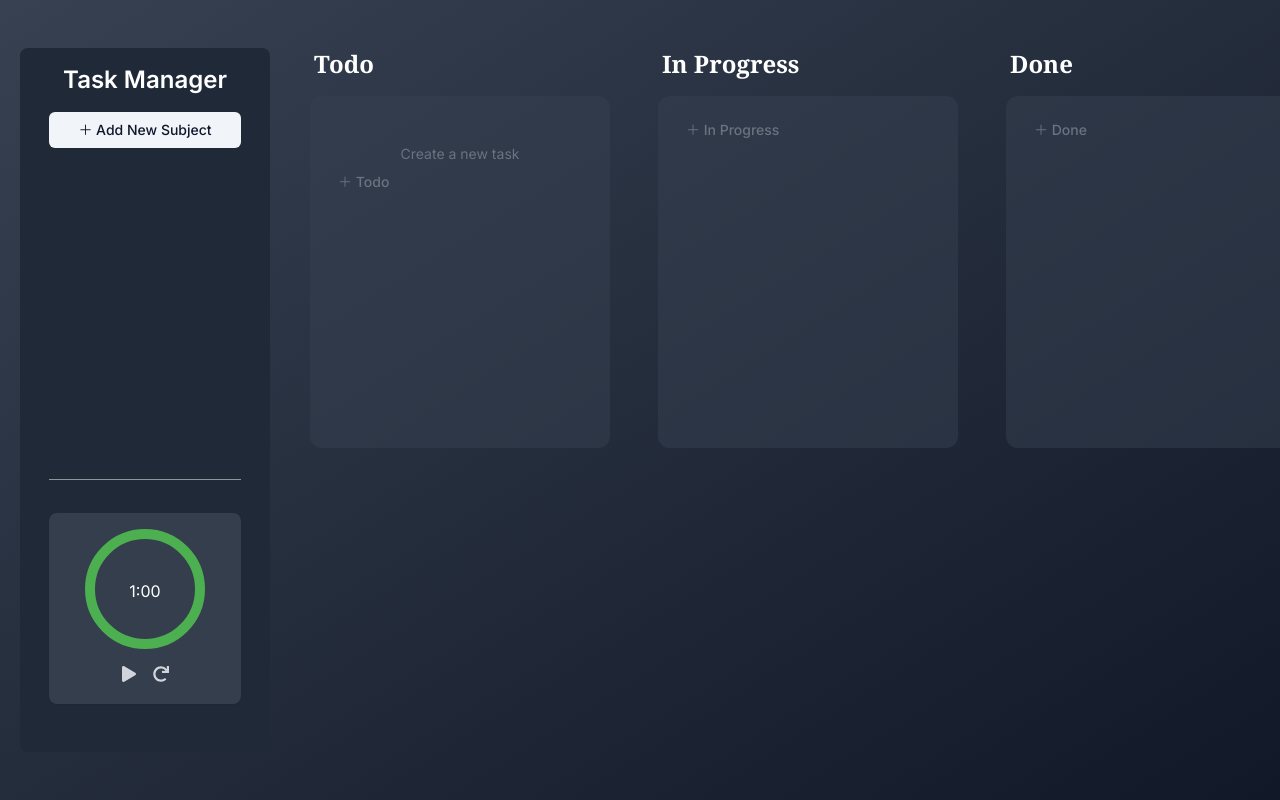
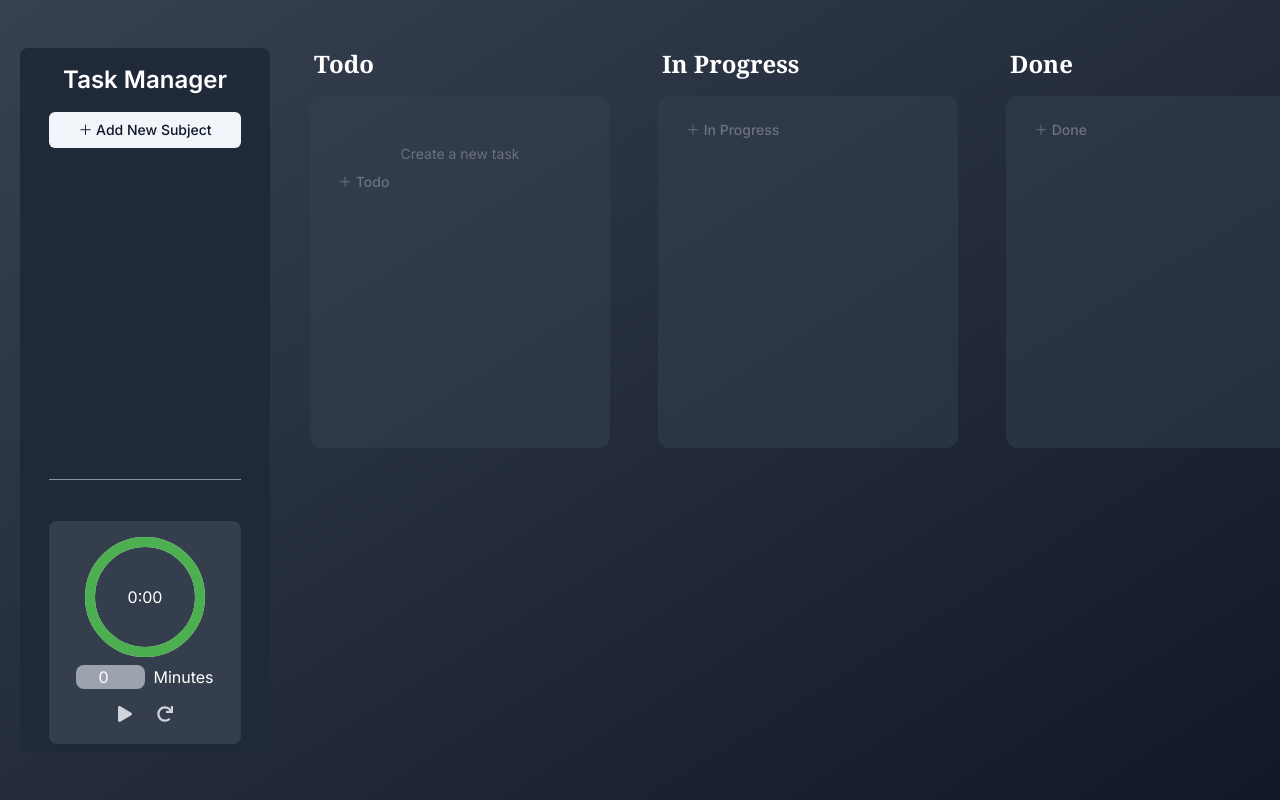
Before and after one commit to hanaisreal/notifyMe, a Next.js app: page / in a window 1280 px wide. Built offline with nearby package versions, Linux system fonts and the light colour scheme.

Commit message:
feat: modify clock time

```diff
--- a/components/clock.tsx
+++ b/components/clock.tsx
@@ -1,25 +1,30 @@
 import React, { useState, useEffect } from 'react';
 import { FaPlay, FaStop, FaRedo } from 'react-icons/fa';
 
-const CountdownClock = ({ minutes = 1}) => {
+const CountdownClock = () => {
+    const [minutes, setMinutes] = useState(0);
     const [secondsLeft, setSecondsLeft] = useState(minutes * 60);
     const [isActive, setIsActive] = useState(false);
     const size = 120; // SVG size
     const strokeWidth = 10;
     const radius = (size - strokeWidth) / 2;
     const circumference = radius * 2 * Math.PI;
-    const initialOffset = circumference;
+
+
+    useEffect(() => {
+        setSecondsLeft(minutes * 60);
+    }, [minutes]);
 
     useEffect(() => {
         let timer: NodeJS.Timeout;
         if (isActive) {
             timer = setInterval(() => {
-                setSecondsLeft(prevSeconds => {
-                    if (prevSeconds <= 1) {
+                setSecondsLeft((prevSeconds) => {
+                    const updatedSeconds = prevSeconds - 1;
+                    if (updatedSeconds <= 0) {
                         setIsActive(false);
-                        clearInterval(timer);
                     }
-                    return prevSeconds - 1;
+                    return updatedSeconds;
                 });
             }, 1000);
         }
@@ -27,11 +32,16 @@ const CountdownClock = ({ minutes = 1}) => {
         return () => clearInterval(timer);
     }, [isActive]);
 
-    const strokeDashoffset = (circumference - (secondsLeft / (minutes * 60)) * circumference) + initialOffset;
+    useEffect(() => {
+        setSecondsLeft(minutes * 60);
+    }, [minutes]);
 
     const startTimer = () => {
-        setIsActive(true);
+        if (!isActive && secondsLeft > 0) {
+            setIsActive(true);
+        }
     };
+
 
     const stopTimer = () => {
         setIsActive(false);
@@ -42,13 +52,16 @@ const CountdownClock = ({ minutes = 1}) => {
         setSecondsLeft(minutes * 60);
     };
 
+    const strokeDashoffset = circumference - (circumference * (secondsLeft / (minutes * 60)));
+
+
     return (
         <div className='flex flex-col  bg-gray-600/50 bg-auto bg-center shadow-sm p-4 mt-4 rounded-lg items-center'>
             <svg width={size} height={size} viewBox={`0 0 ${size} ${size}`}>
                 {/* Background circle */}
                 <circle
                     fill="none"
-                    stroke="#4CAF50"
+                    stroke="#eee"
                     cx={size / 2}
                     cy={size / 2}
                     r={radius}
@@ -57,7 +70,7 @@ const CountdownClock = ({ minutes = 1}) => {
                 {/* Foreground circle */}
                 <circle
                     fill="none"
-                    stroke="#eee"
+                    stroke="#4CAF50"
                     cx={size / 2}
                     cy={size / 2}
                     r={radius}
@@ -67,17 +80,32 @@ const CountdownClock = ({ minutes = 1}) => {
                     transform={`rotate(-90 ${size / 2} ${size / 2})`}
                 />
                 {/* Countdown text */}
-                <text
-                    fill="white"
-                    fontSize="16"
-                    x="50%"
-                    y="50%"
-                    dy="8"
-                    textAnchor="middle">
-                    {Math.floor(secondsLeft / 60)}:{('0' + secondsLeft % 60).slice(-2)}
-                </text>
             </svg>
-            <div style={{ marginTop: '15px', textAlign: 'center' }} className='text-gray-300 space-x-4'>
+            <div className='absolute text-center mt-10 pt-2 ' >
+                <span style={{ fontSize: '16px' }}>
+                        {Math.floor(secondsLeft / 60)}:{('0' + secondsLeft % 60).slice(-2)}
+                </span>
+            </div>
+            <div className='mt-2'>
+                {isActive
+                    ? <span>focus time</span>
+                    :
+                    <>
+                        <input
+                            className='rounded-lg bg-gray-400 text-center mr-2'
+                            type="number"
+                            value={minutes}
+                            onChange={(e) => setMinutes(Math.max(1, Math.min(60, parseInt(e.target.value))))}
+                            min="1"
+                            max="60"
+                            style={{ fontSize: '16px' }}
+                        />
+                        <span style={{ fontSize: '16px' }}>Minutes</span>
+                    </>
+                }
+
+            </div>
+            <div style={{ marginTop: '15px', textAlign: 'center' }} className='text-gray-300 space-x-6'>
                 {isActive ? (
                     <button onClick={stopTimer} aria-label="Stop">
                         <FaStop />
--- a/components/side-panel.tsx
+++ b/components/side-panel.tsx
@@ -32,7 +32,7 @@ export default function SidePanel() {
 
             <hr className='absolute bottom-80 w-48  border-white/50 self-center' />
 
-            <div className='absolute self-center pb-4 bottom-20 w-48'>
+            <div className='absolute self-center pb-4 bottom-10 w-48'>
             <CountdownClock />
             </div>
         </aside>
```
Also changed, not shown: 1 other file (tests, documents, lock files or other folders).
